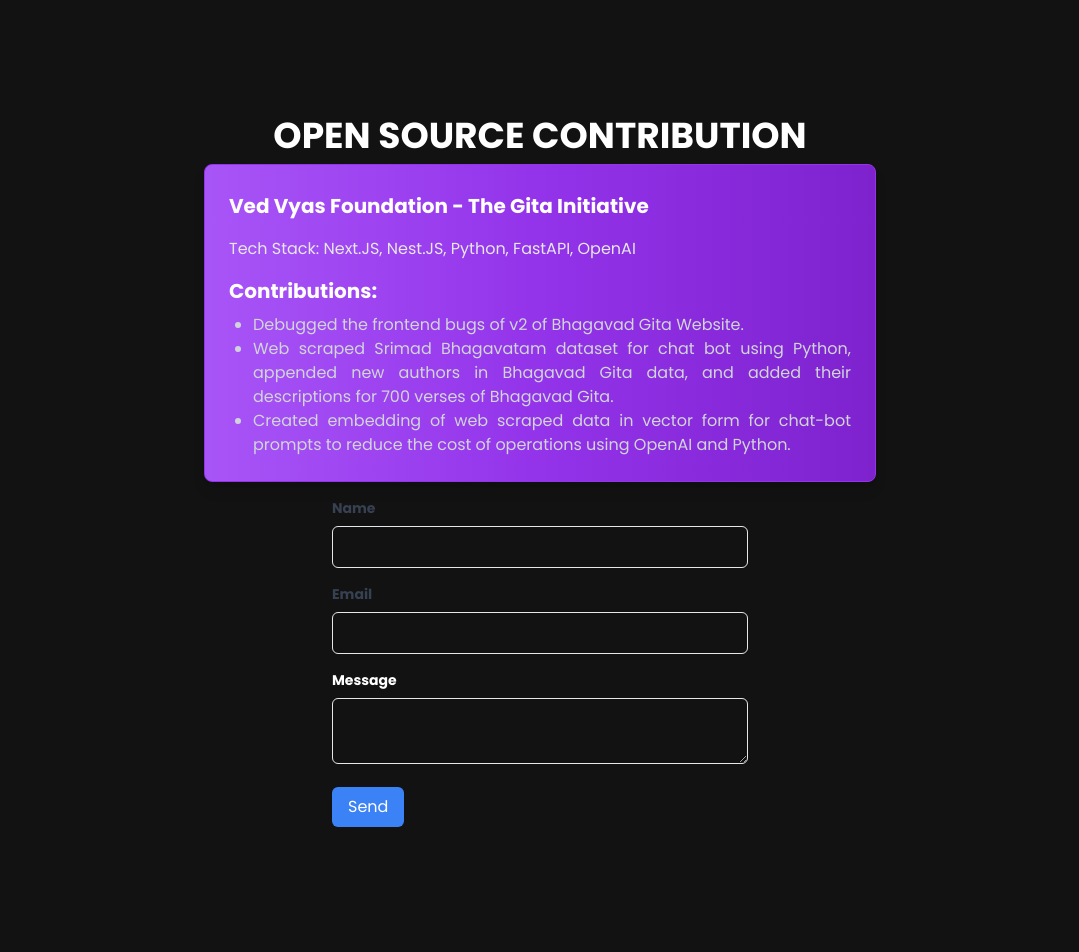
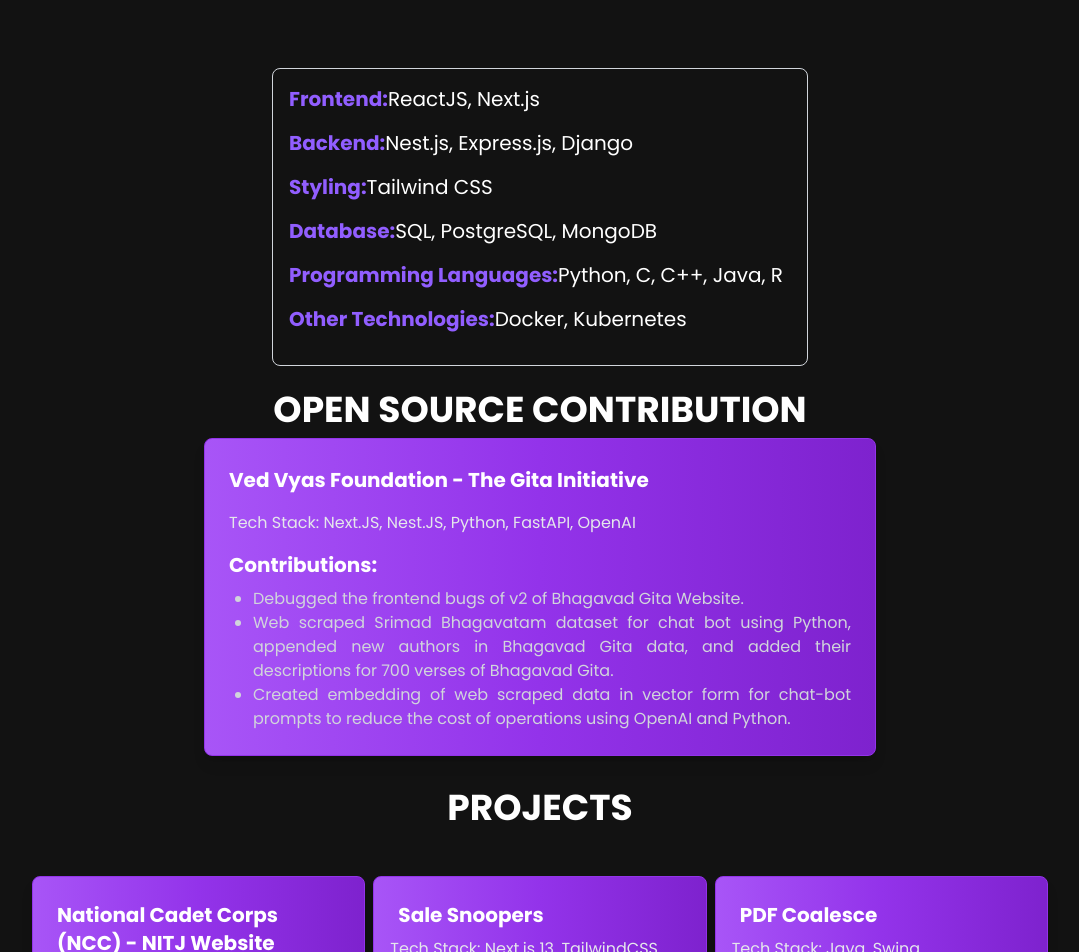
Before and after one commit to eht-ck/portfolio, a React (Create React App) app: page / in a window 1280 px wide. Shown: the part 800-1752 px from the top of the page, without its empty margins (100-1179 px from the left). Before the commit the page ends 1643 px from the top, so only its background shows below. Built offline with nearby package versions, Linux system fonts and the light colour scheme.

Commit message:
Added Contact

```diff
--- a/package.json
+++ b/package.json
@@ -11,6 +11,7 @@
     "react": "^18.2.0",
     "react-dom": "^18.2.0",
     "react-icons": "^4.12.0",
+    "react-router-dom": "^6.21.1",
     "react-scripts": "5.0.1",
     "web-vitals": "^2.1.4"
   },
--- a/src/App.js
+++ b/src/App.js
@@ -1,4 +1,5 @@
 import "./App.css";
+import TechStack from "./components/TechStack";
 import Contact  from "./components/contact";
 import Hero from "./components/hero";
 import Navbar from "./components/navbar";
@@ -10,10 +11,20 @@
     <div>
       <Navbar/>
        <Hero />
+       <TechStack/>
        <h2 className="text-center text-4xl font-bold mt-6 mb-2">OPEN SOURCE CONTRIBUTION</h2>
        <VedVyasFoundationComponent/>
-       <Contact/>
+       {/* <h2 className="text-center text-4xl font-bold mt-6 mb-2">PROJECTS</h2>/ */}
+        <div className="max-w-screen-lg mx-auto">
+      <div className="text-4xl text-center font-bold my-8">
+        PROJECTS
+      </div>
+       <div className="flex justify-center items-center">
+        <ProjectsComponent />
+      </div>
     </div>
+
+     </div>
   );
 }
 
--- /dev/null
+++ b/src/components/TechStack.js
@@ -0,0 +1,41 @@
+import React from 'react';
+
+const TechStack = () => {
+    return (
+        <div className="flex justify-center items-center h-full">
+<div className="p-4 border border-gray-300 hover:border-[#915EFF] rounded-lg">
+                <div className="flex mb-4 text-xl mr-2">
+                    <h2 className="font-bold text-[#915EFF]">Frontend:</h2>
+                    <span>ReactJS, Next.js</span>
+                </div>
+
+                <div className="flex mb-4 text-xl mr-2">
+                    <h2 className="font-bold text-[#915EFF]">Backend:</h2>
+                    <span>Nest.js, Express.js, Django</span>
+                </div>
+
+                <div className="flex mb-4 text-xl mr-2">
+                    <h2 className="font-bold text-[#915EFF]">Styling:</h2>
+                    <span>Tailwind CSS</span>
+                </div>
+
+                <div className="flex mb-4 text-xl mr-2">
+                    <h2 className="font-bold text-[#915EFF]">Database:</h2>
+                    <span>SQL, PostgreSQL, MongoDB</span>
+                </div>
+
+                <div className="flex mb-4 text-xl mr-2">
+                    <h2 className="font-bold text-[#915EFF]">Programming Languages:</h2>
+                    <span>Python, C, C++, Java, R</span>
+                </div>
+
+                <div className="flex mb-4 text-xl mr-2">
+                    <h2 className="font-bold text-[#915EFF]">Other Technologies:</h2>
+                    <span>Docker, Kubernetes</span>
+                </div>
+            </div>
+        </div>
+    );
+};
+
+export default TechStack;
--- a/src/components/contact.js
+++ b/src/components/contact.js
@@ -1,38 +1,74 @@
-import React, { useRef } from "react";
+import React, { useRef, useState } from "react";
 import emailjs from "@emailjs/browser";
 
 const Contact = () => {
-  const form = useRef();
+  const formRef = useRef();
+  const [form, setForm] = useState({
+    name: "",
+    email: "",
+    message: "",
+  });
 
-  const sendEmail = (e) => {
+  const [loading, setLoading] = useState(false);
+
+  const handleChange = (e) => {
+    const { target } = e;
+    const { name, value } = target;
+
+    setForm({
+      ...form,
+      [name]: value,
+    });
+  };
+
+  const handleSubmit = (e) => {
     e.preventDefault();
+    setLoading(true);
 
     emailjs
-      .sendForm(
-        "YOUR_SERVICE_ID",
-        "YOUR_TEMPLATE_ID",
-        form.current,
-        "YOUR_PUBLIC_KEY"
+      .send(
+        process.env.REACT_APP_SERVICE_ID,
+        process.env.REACT_APP_TEMPLATE_ID,
+        {
+          from_name: form.name,
+          to_name: "Chandresh Kumar",
+          from_email: form.email,
+          to_email: "chandresh@gmail.com",
+          message: form.email +" " + form.message,
+        },
+        process.env.REACT_APP_API_KEY,
       )
       .then(
-        (result) => {
-          console.log(result.text);
+        () => {
+          setLoading(false);
+          alert("Thank you. I will get back to you as soon as possible.");
+
+          setForm({
+            name: "",
+            email: "",
+            message: "",
+          });
         },
         (error) => {
-          console.log(error.text);
+          setLoading(false);
+          console.error(error);
+
+          alert("Ahh, something went wrong. Please try again.");
         }
       );
   };
 
   return (
-    <form ref={form} onSubmit={sendEmail} className="max-w-md mx-auto p-4">
+    <form ref={formRef} onSubmit={handleSubmit} className="max-w-md mx-auto p-4">
       <div className="mb-4">
         <label className="block text-gray-700 text-sm font-bold mb-2">
           Name
         </label>
         <input
           type="text"
-          name="user_name"
+          name="name"
+          value={form.name}
+          onChange={handleChange}
           className="w-full p-2 border rounded-md"
         />
       </div>
@@ -42,24 +78,29 @@
         </label>
         <input
           type="email"
-          name="user_email"
+          name="email"
+          value={form.email}
+          onChange={handleChange}
           className="w-full p-2 border rounded-md"
         />
       </div>
       <div className="mb-4">
-        <label className="block  text-sm font-bold mb-2">
+        <label className="block text-sm font-bold mb-2">
           Message
         </label>
         <textarea
           name="message"
+          value={form.message}
+          onChange={handleChange}
           className="w-full p-2 border rounded-md"
         ></textarea>
       </div>
       <button
         type="submit"
-        className="bg-blue-500 text-white py-2 px-4 rounded-md hover:bg-blue-600 transition duration-300"
+        disabled={loading}
+        className={`bg-blue-500 text-white py-2 px-4 rounded-md hover:bg-blue-600 transition duration-300 ${loading ? 'opacity-50 cursor-not-allowed' : ''}`}
       >
-        Send
+        {loading ? 'Sending...' : 'Send'}
       </button>
     </form>
   );
--- a/src/components/navbar.js
+++ b/src/components/navbar.js
@@ -3,22 +3,22 @@
 
 const Navbar = () => {
   return (
-    <nav className="p-4 mb-8">
+    <nav className="p-4 mb-2">
       <div className="container mx-auto flex flex-col md:flex-row items-center justify-between">
-        <div className="text-white font-bold text-lg mb-2 md:mb-0">CK'S Portfolio</div>
+        <div className="  font-bold text-lg mb-2 md:mb-0"><a href="/" className="text-[#915EFF] hover:text-white">CK'S Portfolio</a></div>
 
         {/* Navigation Links */}
         <div className="space-x-4 md:ml-4">
-          <a href="#" className="text-white hover:text-gray-300">Projects</a>
-          <a href="#" className="text-white hover:text-gray-300">Contact</a>
-          <a href="#" className="text-white hover:text-gray-300">About</a>
+          <a href="/projects" className="text-white hover:text-[#915EFF]">Projects</a>
+          <a href="/contact" className="text-white hover:text-[#915EFF]">Contact</a>
+          <a href="/aboutme" className="text-white hover:text-[#915EFF]">About</a>
         </div>
 
         {/* Social Media Icons */}
         <div className="flex space-x-4 mt-4 md:mt-0">
-          <a href="#" className="text-white hover:text-gray-300"><FaGithub /></a>
-          <a href="#" className="text-white hover:text-gray-300"><FaTwitter /></a>
-          <a href="#" className="text-white hover:text-gray-300">LinkedIn</a>
+          <a href="https://www.github.com/eht-ck" target="_blank" className="text-white hover:text-[#915EFF]"><FaGithub /></a>
+          <a href="https://twitter.com/eht_ck"  target="_blank" className="text-white hover:text-[#915EFF]"><FaTwitter /></a>
+          <a href="https://www.linkedin.com/in/eht-ck/"  target="_blank" className="ext-white hover:text-[#915EFF]">LinkedIn</a>
         </div>
       </div>
     </nav>
--- /dev/null
+++ b/src/components/notfound.js
@@ -0,0 +1,10 @@
+import React from "react";
+import { Link } from "react-router-dom";
+
+const NotFound = () => (
+  <div>
+    <h1> 404 - Not Found! </h1> <Link to="/"> Go Home </Link>{" "}
+  </div>
+);
+
+export default NotFound;
--- a/src/components/project.js
+++ b/src/components/project.js
@@ -3,7 +3,7 @@
 import React from 'react';
 const ProjectCard = ({ title, techStack, date, description }) => {
   return (
-    <div className=" hidden md:w-1/3 p-4 mb-4 mt-4 mr-1 ml-1 rounded-lg overflow-hidden shadow-lg bg-gradient-to-r from-purple-500 via-purple-600 to-purple-700 text-white hover:shadow-xl transition duration-300 border border-purple-600">
+    <div className=" md:w-1/3 p-4 mb-4 mt-4 mr-1 ml-1 rounded-lg overflow-hidden shadow-lg bg-gradient-to-r from-purple-500 via-purple-600 to-purple-700 text-white hover:shadow-xl transition duration-300 border border-purple-600">
       <h2 className="text-xl font-bold m-2">{title}</h2>
       <p className="text-gray-200">{techStack}</p>
       <p className="text-gray-200">{date}</p>
--- a/src/index.js
+++ b/src/index.js
@@ -1,17 +1,46 @@
-import React from 'react';
-import ReactDOM from 'react-dom/client';
-import './index.css';
-import App from './App';
-import reportWebVitals from './reportWebVitals';
+import React from "react";
+import ReactDOM from "react-dom/client";
+import "./index.css";
+import App from "./App";
+import reportWebVitals from "./reportWebVitals";
+import { createBrowserRouter, RouterProvider } from "react-router-dom";
+import Contact from "./components/contact";
+import Hero from "./components/hero";
+import Projects from "./pages/Projects";
+import ProjectsComponent from "./components/project";
+import ContactMe from "./pages/ContactMe";
 
-const root = ReactDOM.createRoot(document.getElementById('root'));
+const router = createBrowserRouter([
+  {
+    path: "/",
+    element: <App />,
+  },
+  {
+    path: "projects",
+    element: <Projects  />,
+  },
+  {
+    path: "contact",
+    element: <ContactMe />,
+  },
+  {
+    path: "aboutme",
+    element: <App />,
+  },
+]);
+
+{
+  /* <Routes>
+  <Route path="/home" element={<Home />} />
+  <Route path="/login" element={<Login />} />
+</Routes> */
+}
+
+const root = ReactDOM.createRoot(document.getElementById("root"));
 root.render(
   <React.StrictMode>
-    <App />
+    <RouterProvider router={router} />{" "}
   </React.StrictMode>
 );
 
-// If you want to start measuring performance in your app, pass a function
-// to log results (for example: reportWebVitals(console.log))
-// or send to an analytics endpoint. Learn more: https://bit.ly/CRA-vitals
 reportWebVitals();
--- /dev/null
+++ b/src/pages/ContactMe.js
@@ -0,0 +1,20 @@
+import React from "react";
+import Contact from "../components/contact";
+import Navbar from "../components/navbar";
+
+const ContactMe = () => {
+  return (
+    <div>
+    <Navbar/>
+     <div className="text-4xl text-center font-bold my-8">
+       CONTACT ME
+     </div>
+
+       <Contact />
+     </div>
+
+
+  );
+};
+
+export default ContactMe;
--- /dev/null
+++ b/src/pages/Projects.js
@@ -0,0 +1,23 @@
+import React from "react";
+import ProjectsComponent from "../components/project";
+import Navbar from "../components/navbar";
+
+const Projects = () => {
+  return (
+    <div>
+     <Navbar/>
+    <div className="max-w-screen-lg mx-auto">
+      <div className="text-4xl text-center font-bold my-8">
+        PROJECTS
+      </div>
+
+      <div className="flex justify-center items-center">
+        <ProjectsComponent />
+      </div>
+    </div>
+    </div>
+
+  );
+};
+
+export default Projects;
```
Also changed, not shown: 2 other files (tests, documents, lock files or other folders).
